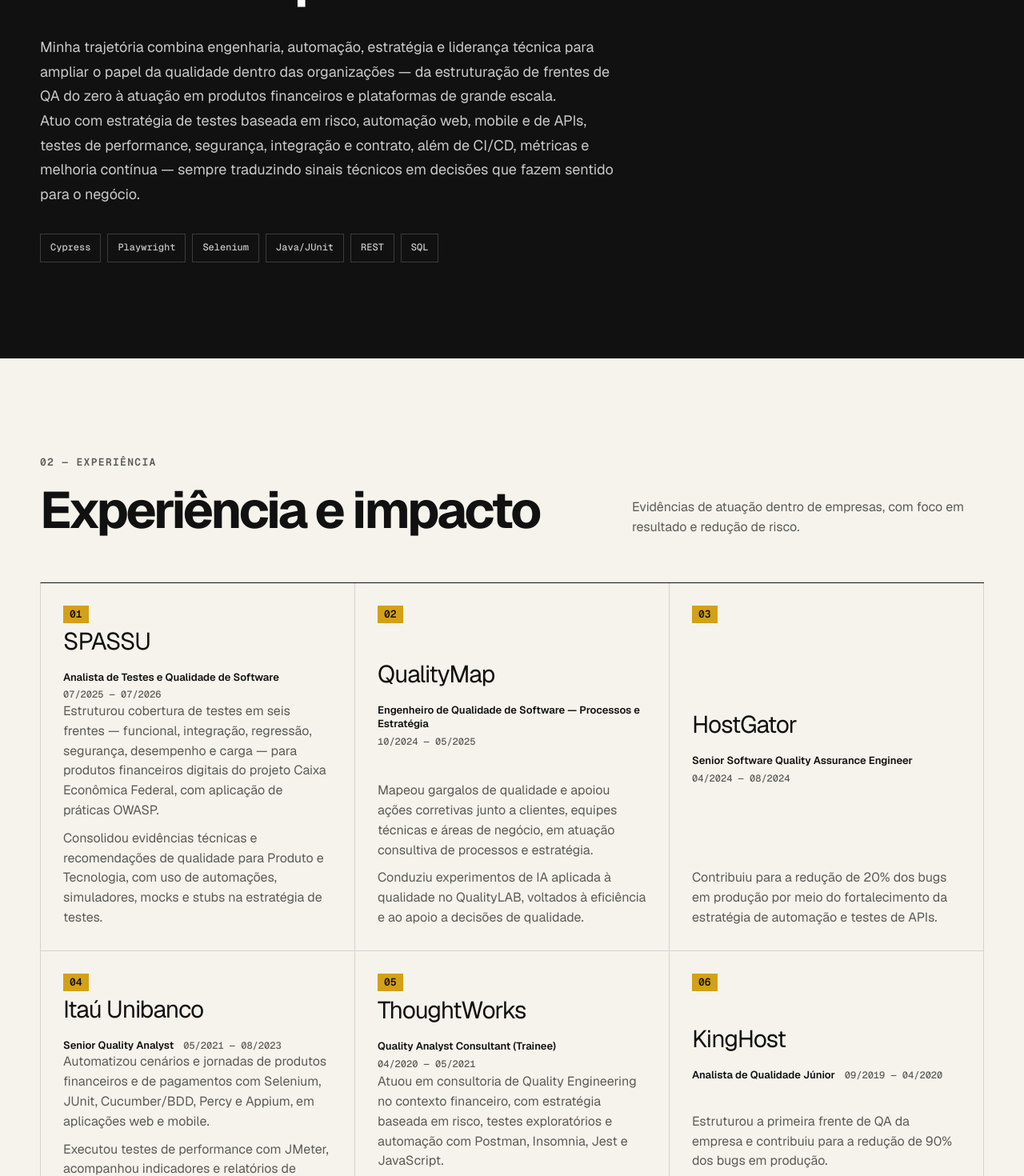
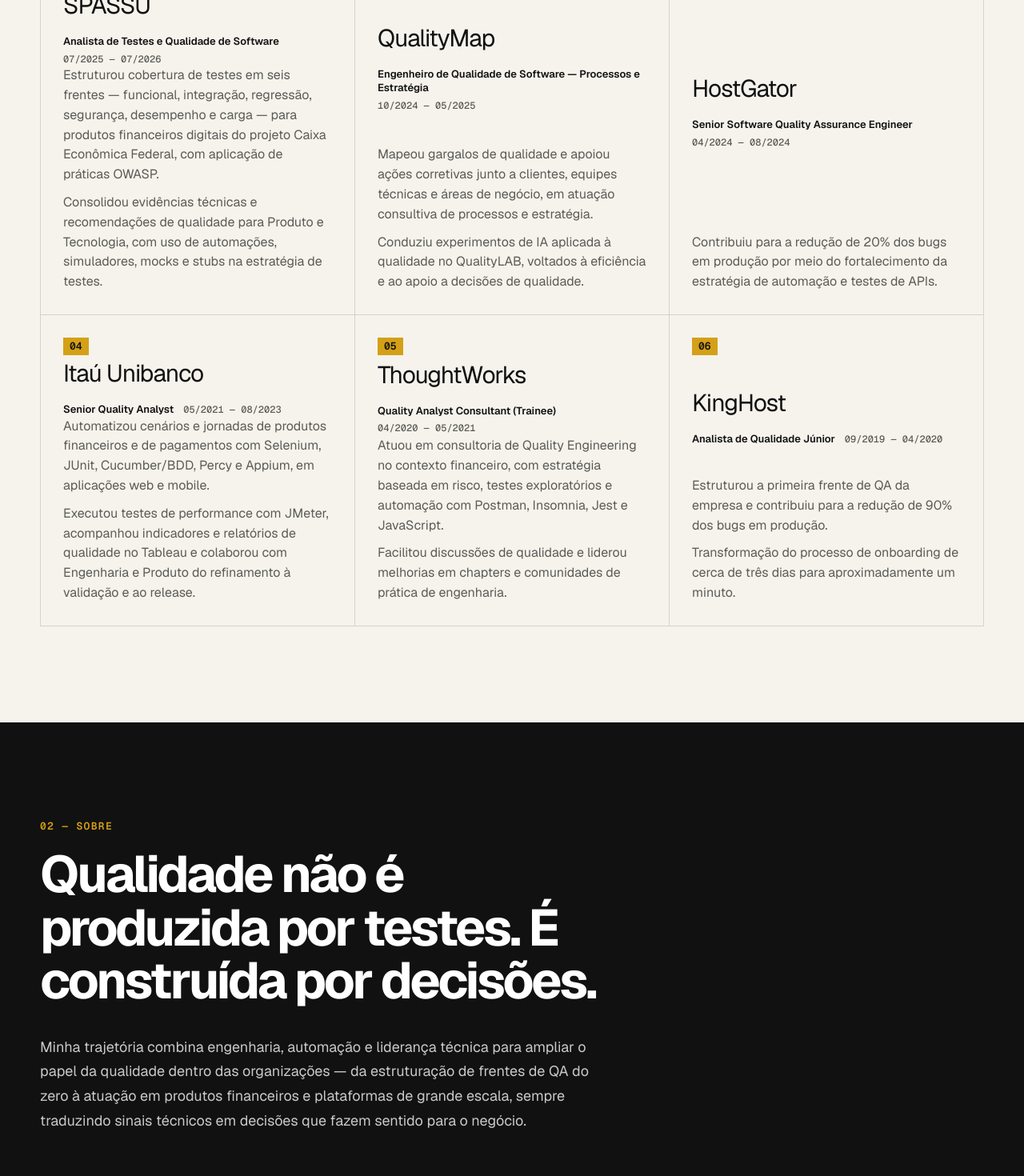
Before and after one commit to jonasqasoftware/jonas-davila-portfolio, a Next.js app: page / in a window 1280 px wide. Shown: the part 1140-2610 px from the top of the page at 80% size. Built offline with nearby package versions, Linux system fonts and the light colour scheme.

Commit message:
refactor: priorizar experiência no fluxo do portfólio (#12)

```diff
--- a/app/page.tsx
+++ b/app/page.tsx
@@ -172,29 +172,9 @@
           </aside>
         </section>
 
-        <section className="about section" id="sobre">
-          <div className="shell about-copy">
-            <p className="section-number light">01 — SOBRE</p>
-            <h2>Qualidade não é produzida por testes. É construída por decisões.</h2>
-            <p>
-              Minha trajetória combina engenharia, automação, estratégia e liderança técnica para ampliar
-              o papel da qualidade dentro das organizações — da estruturação de frentes de QA do zero à
-              atuação em produtos financeiros e plataformas de grande escala.
-            </p>
-            <p>
-              Atuo com estratégia de testes baseada em risco, automação web, mobile e de APIs, testes de
-              performance, segurança, integração e contrato, além de CI/CD, métricas e melhoria contínua —
-              sempre traduzindo sinais técnicos em decisões que fazem sentido para o negócio.
-            </p>
-            <div className="profile-tags" aria-label="Principais tecnologias">
-              <span>Cypress</span><span>Playwright</span><span>Selenium</span><span>Java/JUnit</span><span>REST</span><span>SQL</span>
-            </div>
-          </div>
-        </section>
-
         <section className="section shell" id="experiencia">
           <div className="section-heading">
-            <div><p className="section-number">02 — EXPERIÊNCIA</p><h2>Experiência e impacto</h2></div>
+            <div><p className="section-number">01 — EXPERIÊNCIA</p><h2>Experiência e impacto</h2></div>
             <p>Evidências de atuação dentro de empresas, com foco em resultado e redução de risco.</p>
           </div>
           <div className="expertise-grid">
@@ -211,6 +191,19 @@
                 </ul>
               </article>
             ))}
+          </div>
+        </section>
+
+        <section className="about section" id="sobre">
+          <div className="shell about-copy">
+            <p className="section-number light">02 — SOBRE</p>
+            <h2>Qualidade não é produzida por testes. É construída por decisões.</h2>
+            <p>
+              Minha trajetória combina engenharia, automação e liderança técnica para ampliar o papel da
+              qualidade dentro das organizações — da estruturação de frentes de QA do zero à atuação em
+              produtos financeiros e plataformas de grande escala, sempre traduzindo sinais técnicos em
+              decisões que fazem sentido para o negócio.
+            </p>
           </div>
         </section>
 
--- a/app/site-nav.tsx
+++ b/app/site-nav.tsx
@@ -3,8 +3,8 @@
 import { useEffect, useId, useRef, useState } from "react";
 
 const NAV_LINKS = [
+  { href: "#experiencia", label: "Experiência" },
   { href: "#sobre", label: "Sobre" },
-  { href: "#experiencia", label: "Experiência" },
   { href: "#competencias", label: "Competências" },
   { href: "#projetos", label: "Projetos" },
   { href: "#formacao", label: "Formação" },
```
